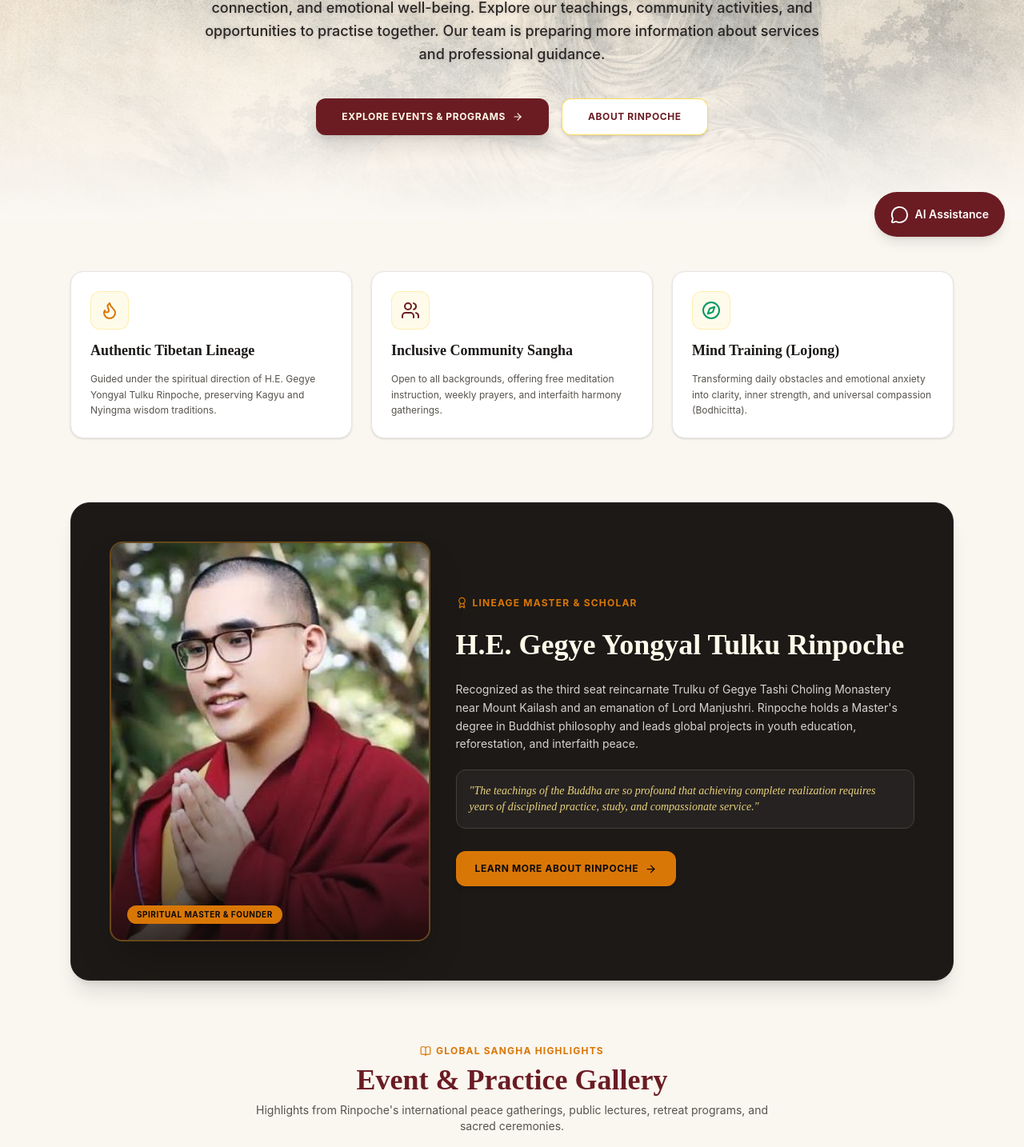
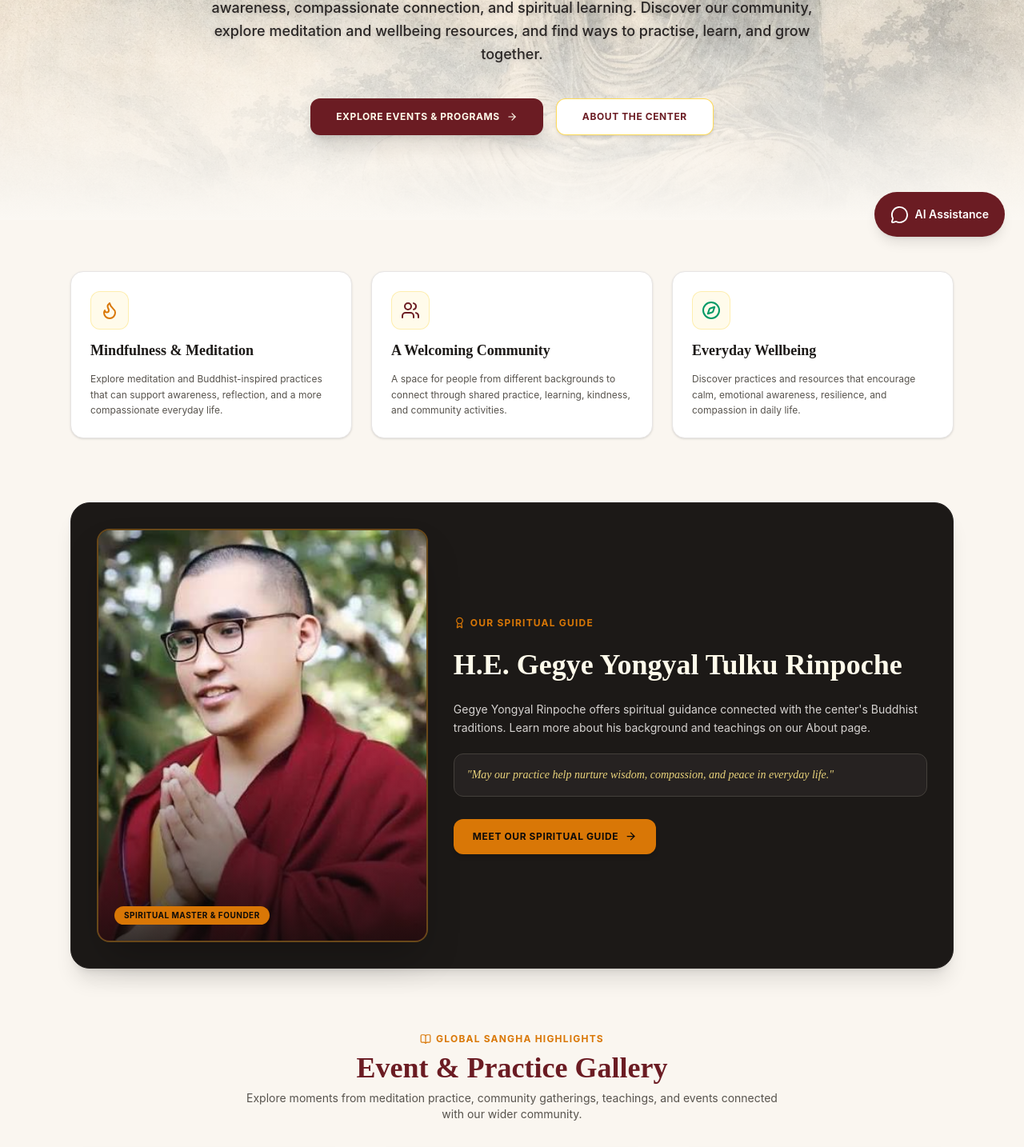
Before and after one commit to sherpaten/Zero-Point-Meditation-Center, a React (Vite) app in the folder zero-point-meditation/: page /home in a window 1280 px wide. Shown: the part 480-1914 px from the top of the page at 80% size. Built offline with nearby package versions, Linux system fonts and the light colour scheme.

Commit message:
Refocus homepage on Zero Point Meditation Center

```diff
--- a/zero-point-meditation/src/pages/Home.jsx
+++ b/zero-point-meditation/src/pages/Home.jsx
@@ -63,18 +63,18 @@ const eventGallery = [
 const features = [
   {
     icon: <Flame className="text-buddhist-gold" size={24} />,
-    title: "Authentic Tibetan Lineage",
-    desc: "Guided under the spiritual direction of H.E. Gegye Yongyal Tulku Rinpoche, preserving Kagyu and Nyingma wisdom traditions."
+    title: "Mindfulness & Meditation",
+    desc: "Explore meditation and Buddhist-inspired practices that can support awareness, reflection, and a more compassionate everyday life."
   },
   {
     icon: <Users className="text-buddhist-burgundy" size={24} />,
-    title: "Inclusive Community Sangha",
-    desc: "Open to all backgrounds, offering free meditation instruction, weekly prayers, and interfaith harmony gatherings."
+    title: "A Welcoming Community",
+    desc: "A space for people from different backgrounds to connect through shared practice, learning, kindness, and community activities."
   },
   {
     icon: <Compass className="text-emerald-600" size={24} />,
-    title: "Mind Training (Lojong)",
-    desc: "Transforming daily obstacles and emotional anxiety into clarity, inner strength, and universal compassion (Bodhicitta)."
+    title: "Everyday Wellbeing",
+    desc: "Discover practices and resources that encourage calm, emotional awareness, resilience, and compassion in daily life."
   }
 ];
 
@@ -108,7 +108,7 @@ export default function Home() {
             className="space-y-6"
           >
             <span className="text-buddhist-gold font-bold text-xs uppercase tracking-widest inline-flex items-center justify-center gap-1.5 bg-white/90 backdrop-blur-md px-5 py-2 rounded-full border border-amber-300/80 shadow-md">
-              <Sparkles size={14} /> Tibetan Buddhist Sanctuary & Meditation Center
+              <Sparkles size={14} /> A welcoming space for meditation, wellbeing & community
             </span>
 
             <h1 className="font-serif text-4xl sm:text-6xl font-bold text-buddhist-burgundy leading-tight drop-shadow-sm">
@@ -116,7 +116,7 @@ export default function Home() {
             </h1>
 
             <p className="text-stone-800 text-base sm:text-lg leading-relaxed max-w-3xl mx-auto font-medium drop-shadow-sm">
-              A welcoming community centered on meditation, spiritual learning, compassionate connection, and emotional well-being. Explore our teachings, community activities, and opportunities to practise together. Our team is preparing more information about services and professional guidance.
+              Zero Point Meditation Center welcomes people seeking greater peace, mindful awareness, compassionate connection, and spiritual learning. Discover our community, explore meditation and wellbeing resources, and find ways to practise, learn, and grow together.
             </p>
 
             <div className="flex flex-wrap justify-center gap-4 pt-4">
@@ -130,7 +130,7 @@ export default function Home() {
                 to="/about"
                 className="px-8 py-3.5 bg-white hover:bg-amber-50 text-buddhist-burgundy font-bold border border-amber-300/80 rounded-xl text-xs uppercase tracking-wider shadow-md transition-all hover:scale-105"
               >
-                About Rinpoche
+                About the Center
               </Link>
             </div>
           </motion.div>
@@ -160,13 +160,13 @@ export default function Home() {
           ))}
         </div>
 
-        {/* Spiritual Director Spotlight */}
+        {/* Spiritual Leader — a supporting part of the center's story */}
         <motion.div
           initial={{ opacity: 0, y: 30 }}
           whileInView={{ opacity: 1, y: 0 }}
           viewport={{ once: true }}
           transition={{ duration: 0.6 }}
-          className="bg-stone-900 text-amber-50 rounded-3xl p-8 sm:p-12 border border-stone-800 shadow-xl grid lg:grid-cols-12 gap-8 items-center"
+          className="bg-stone-900 text-amber-50 rounded-3xl p-6 sm:p-8 border border-stone-800 shadow-xl grid lg:grid-cols-12 gap-8 items-center"
         >
           <div className="lg:col-span-5 relative">
             <div className="relative rounded-2xl overflow-hidden shadow-2xl border-2 border-amber-500/30 aspect-[4/5] bg-stone-800">
@@ -187,7 +187,7 @@ export default function Home() {
 
           <div className="lg:col-span-7 space-y-5">
             <span className="text-buddhist-gold font-bold text-xs uppercase tracking-widest flex items-center gap-1.5">
-              <Award size={15} /> Lineage Master & Scholar
+              <Award size={15} /> Our Spiritual Guide
             </span>
 
             <h2 className="font-serif text-3xl sm:text-4xl font-bold text-amber-50 leading-snug">
@@ -195,12 +195,12 @@ export default function Home() {
             </h2>
 
             <p className="text-stone-300 text-xs sm:text-sm leading-relaxed">
-              Recognized as the third seat reincarnate Trulku of Gegye Tashi Choling Monastery near Mount Kailash and an emanation of Lord Manjushri. Rinpoche holds a Master's degree in Buddhist philosophy and leads global projects in youth education, reforestation, and interfaith peace.
+              Gegye Yongyal Rinpoche offers spiritual guidance connected with the center's Buddhist traditions. Learn more about his background and teachings on our About page.
             </p>
 
             <div className="bg-stone-800/80 p-4 rounded-xl border border-stone-700 space-y-2">
               <p className="font-serif italic text-amber-200/90 text-xs sm:text-sm">
-                "The teachings of the Buddha are so profound that achieving complete realization requires years of disciplined practice, study, and compassionate service."
+                "May our practice help nurture wisdom, compassion, and peace in everyday life."
               </p>
             </div>
 
@@ -209,7 +209,7 @@ export default function Home() {
                 to="/about"
                 className="inline-flex items-center gap-2 px-6 py-3.5 bg-buddhist-gold hover:bg-amber-500 text-stone-950 font-bold rounded-xl text-xs uppercase tracking-wider transition-all shadow-md"
               >
-                Learn More About Rinpoche <ArrowRight size={15} />
+                Meet Our Spiritual Guide <ArrowRight size={15} />
               </Link>
             </div>
           </div>
@@ -225,7 +225,7 @@ export default function Home() {
               Event & Practice Gallery
             </h2>
             <p className="text-stone-600 text-xs sm:text-sm">
-              Highlights from Rinpoche's international peace gatherings, public lectures, retreat programs, and sacred ceremonies.
+              Explore moments from meditation practice, community gatherings, teachings, and events connected with our wider community.
             </p>
           </div>
 
@@ -304,17 +304,17 @@ export default function Home() {
               <HeartHandshake size={15} /> Spiritual Sanctuary & Outreach
             </span>
             <h2 className="font-serif text-3xl font-bold text-stone-900">
-              Cultivating Peace, Mindful Awareness & Merit
+              A Community for Peace, Awareness & Connection
             </h2>
             <p className="text-stone-700 text-xs sm:text-sm leading-relaxed">
-              Zero Point Meditation Center operates as an open community hub dedicated to sharing authentic Tibetan Buddhist practices without commercial motive. All proceeds from our retreats and merchandise directly support our humanitarian programs, youth scholarships in Nepal, and regional tree-planting conservation projects.
+              Zero Point Meditation Center is a welcoming space for meditation, spiritual learning, compassionate connection, and community participation. We aim to make it easier for visitors to explore practices, learn about upcoming activities, and discover ways to support the center's work.
             </p>
             <div className="pt-2 flex items-center gap-4 text-xs font-semibold text-stone-800">
               <span className="flex items-center gap-1.5">
                 <ShieldCheck size={16} className="text-emerald-600" /> Free Community Classes
               </span>
               <span className="flex items-center gap-1.5">
-                <ShieldCheck size={16} className="text-buddhist-gold" /> 100% Non-Profit Support
+                <ShieldCheck size={16} className="text-buddhist-gold" /> Community & Spiritual Learning
               </span>
             </div>
           </div>
@@ -324,7 +324,7 @@ export default function Home() {
               Begin Your Practice Journey
             </h3>
             <p className="text-stone-600 text-xs leading-relaxed">
-              Whether you are looking to start a daily meditation routine or participate in our global world peace prayers, our Sangha warmly welcomes you.
+              Whether you are new to meditation or continuing an established practice, we invite you to explore the center, learn at your own pace, and take part in community activities.
             </p>
             <div className="pt-2 flex justify-center gap-3">
               <Link
```
